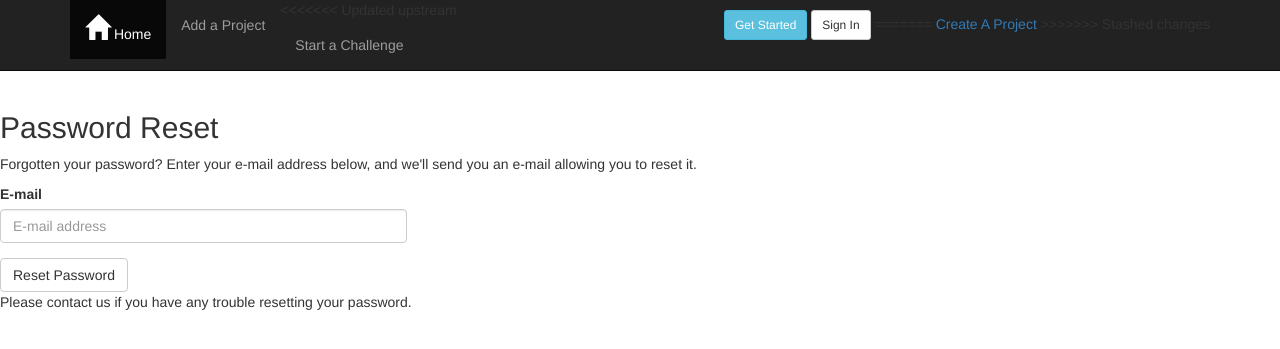
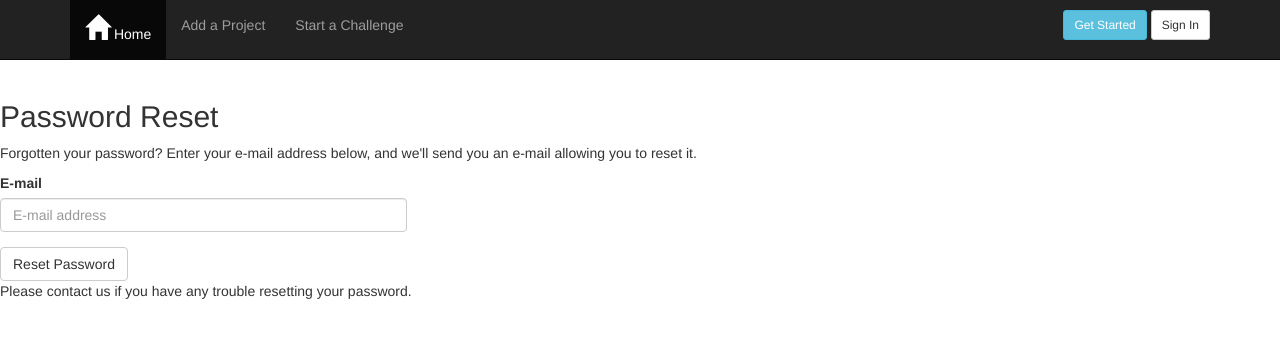
Before and after one commit to restijoi/website, a Django app: page /accounts/password/reset/ in a window 1280 px wide. Shown: the top 349 px of the page. Run offline with Django 3.2, Linux system fonts and the light colour scheme; parts of the project's set-up code (start-up, migrations or seed data) failed here and were passed over; some libraries are stand-ins or nearby versions.

Commit message:
fixes merge conflict

```diff
--- a/website/templates/base.html
+++ b/website/templates/base.html
@@ -3,10 +3,8 @@
   <head>
     <title>Spurri - Linking Innovators With the US Government</title>
     <link rel="stylesheet" type="text/css" href="https://maxcdn.bootstrapcdn.com/bootstrap/3.3.4/css/bootstrap.min.css" />
-  <!-- do we need this?  It changes the styles on the login  and signup forms
-  <link rel="stylesheet" type="text/css" href="http://bootswatch.com/paper/bootstrap.min.css" />
-  -->
-  <link rel="stylesheet" type="text/css" href="css/styles.css" />
+
+
     <script src="https://ajax.googleapis.com/ajax/libs/jquery/2.1.3/jquery.min.js"></script>
     <link rel="stylesheet" type="text/css" href="https://maxcdn.bootstrapcdn.com/font-awesome/4.6.3/css/font-awesome.min.css" />
     <script type="text/javascript" src="https://maxcdn.bootstrapcdn.com/bootstrap/3.3.4/js/bootstrap.min.js"></script>
@@ -48,7 +46,6 @@
     .jumbotron .lang-logo img {
     max-width: 100%
     }
-
       .project {
         border: 1px solid #f1f1f1;
         padding-top: 15px;
@@ -58,16 +55,13 @@
         text-align: center;
         margin-bottom: 30px;
       }
-
       .project:hover {
         background-color: #eef7fa;
         font-weight: bold;
       }
-
       body {
         margin-bottom: 40px;
       }
-
       .glyphicon {
         font-size: 25px;
       }
@@ -97,7 +91,6 @@
         min-height: 465px;
         box-shadow: 1px 1px #d3d3d3;
       }
-
     </style>
   </head>
   <body>
@@ -111,9 +104,7 @@
             <a href="/create">Add a Project</a>
           </li>
           <li>
-<<<<<<< Updated upstream
             <a href="#" title="coming soon" class="dropdown-toggle" data-toggle="dropdown" role="button" aria-expanded="false">Start a Challenge</a>
-
           </li>
         </ul>
         <div class="nav navbar-nav pull-right">
@@ -123,23 +114,8 @@
             <a class="btn btn-info navbar-btn btn-sm" href="{% url 'account_signup' %}">Get Started</a>
             <a class="btn btn-default navbar-btn btn-sm" href="{% url 'account_login' %}">Sign In</a>
           {% endif %}
-      <!--  <a href="#" class="dropdown-toggle" data-toggle="dropdown" role="button" aria-expanded="false">Create A Project</a> -->
-
-=======
-        <a href="#" class="dropdown-toggle" data-toggle="dropdown" role="button" aria-expanded="false">Create A Project</a>
->>>>>>> Stashed changes
-      </li>
-    </ul>
-    <!--
-    <div class="nav navbar-nav pull-right">
-       <a class="btn btn-info navbar-btn btn-sm" href="{% url 'account_signup' %}">Get Started</a>
-       <a class="btn btn-default navbar-btn btn-sm" href="{% url 'account_login' %}">Sign In</a>
-     </div>
-   -->
         </div>
       </nav>
-
       {% block content %}{% endblock %}
-
     </body>
   </html>
```
Lines whose indentation alone changed are shown as unchanged.
